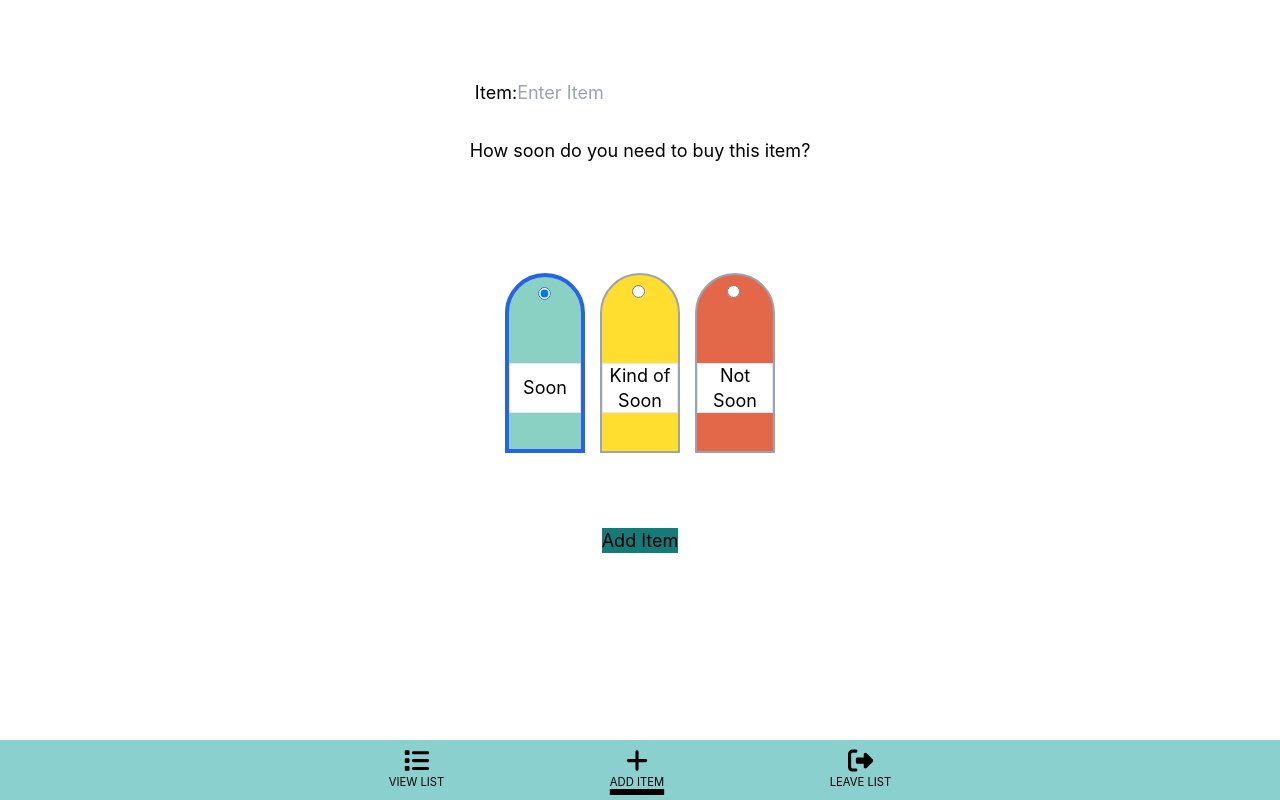
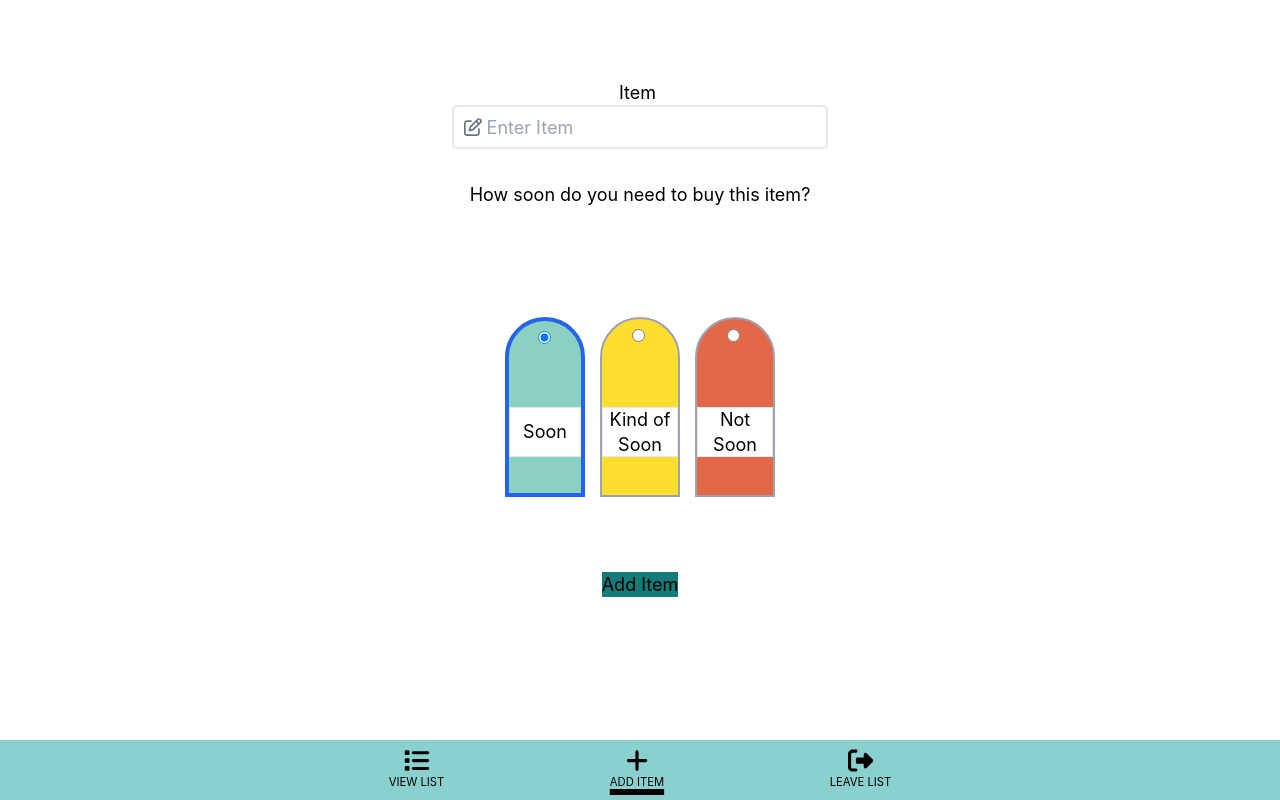
Before and after one commit to the-collab-lab/tcl-64-smart-shopping-list, a React (Vite) app: page /add-item in a window 1280 px wide. Built offline with nearby package versions, Linux system fonts and the light colour scheme; no server answers; the database is empty; sample sign-in values are in the browser's storage.

Commit message:
style addItem input

```diff
--- a/src/views/AddItem.jsx
+++ b/src/views/AddItem.jsx
@@ -2,6 +2,9 @@ import { useState } from 'react';
 import { addItem } from '../api/firebase';
 import { RoughNotation } from 'react-rough-notation';
 import { UrgencyTag } from '../components/UrgencyTag';
+
+import { FontAwesomeIcon } from '@fortawesome/react-fontawesome';
+import { faPenToSquare as pen } from '@fortawesome/free-regular-svg-icons';
 
 const messageResetTimeout = 3000;
 
@@ -116,8 +119,18 @@ export function AddItem({ listId, data }) {
 				</div>
 			</div>
 			<form onSubmit={handleSubmit}>
-				<label htmlFor="item">Item:</label>
+				<label htmlFor="item" className="mr-2">
+					Item
+				</label>
+				<div className="flex justify-center items-center">
+					<div className="w-1/2 flex items-center border-2 rounded-lg py-3 px-4">
+						<FontAwesomeIcon
+							icon={pen}
+							title="Enter item name"
+							className="text-gray-500 mr-2"
+						/>
 						<input
+							className="flex-grow border-none outline-none bg-transparent"
 							type="text"
 							id="item"
 							name="item"
@@ -127,6 +140,8 @@ export function AddItem({ listId, data }) {
 								setItemName(e.target.value);
 							}}
 						/>
+					</div>
+				</div>
 				<p className="mt-3 pt-10">How soon do you need to buy this item?</p>
 				<div className="flex flex-col sm:flex-row sm:gap-6 justify-center mb-10 sm:py-44">
 					<UrgencyTag
```
Lines whose indentation alone changed are shown as unchanged.
